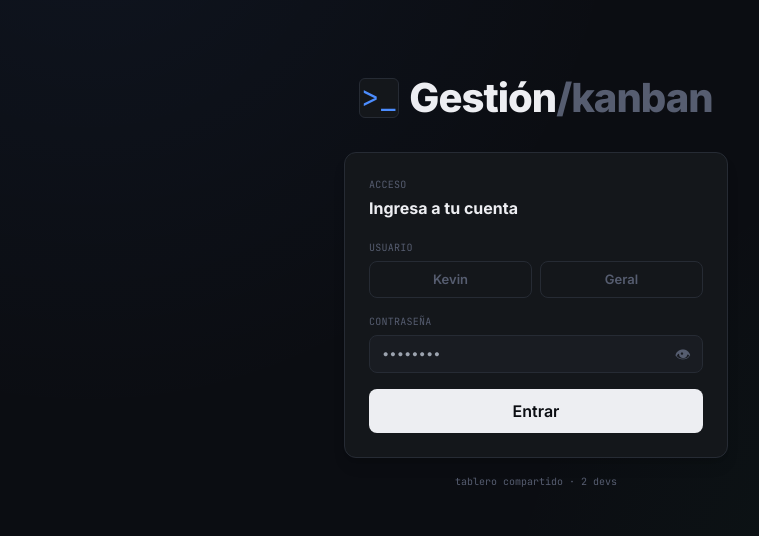
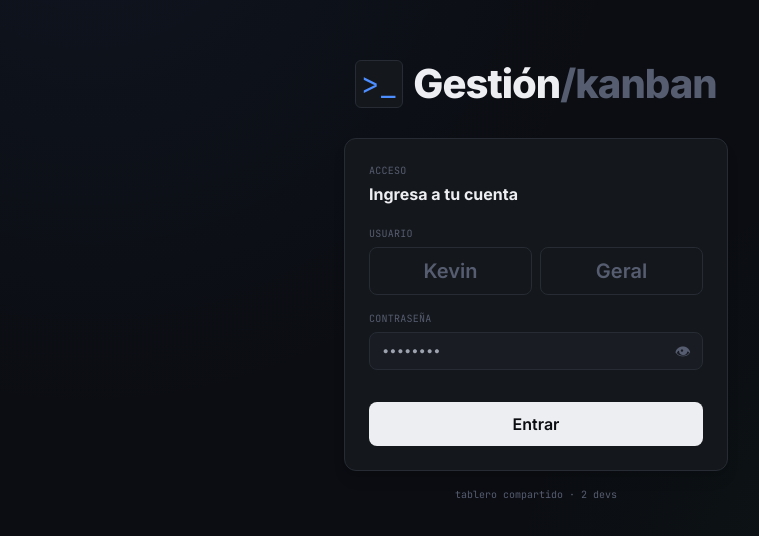
Before and after one commit to TheHttMaster/kanban-board, a website: page public/login.html in a window 1280 px wide. Shown: the part 122-658 px from the top of the page, without its empty margins (104-863 px from the left). Drawn offline with nearby package versions, Linux system fonts and the light colour scheme.

Commit message:
cambios del tamaño de fuente de letra

```diff
--- a/public/login.html
+++ b/public/login.html
@@ -27,7 +27,7 @@
 
   <div class="w-full max-w-sm">
     <div class="flex items-center gap-2.5 justify-center mb-6">
-      <div class="w-10 h-10 rounded-md bg-panel border border-edge flex items-center justify-center">
+      <div class="w-12 h-12 rounded-md bg-panel border border-edge flex items-center justify-center">
         <span class="font-mono text-[30px] text-ana">&gt;_</span>
       </div>
       <span class="font-sans font-extrabold text-[40px] tracking-tight">Gestión<span class="text-faint">/kanban</span></span>
@@ -39,8 +39,8 @@
 
       <label class="block font-mono text-[10px] uppercase tracking-wide text-faint mb-1.5">Usuario</label>
       <div class="grid grid-cols-2 gap-2 mb-4">
-        <button type="button" data-user="Kevin" class="user-pick-btn border border-edge rounded-lg py-2 text-[13px] font-semibold text-faint hover:border-ana hover:text-ana transition-colors">Kevin</button>
-        <button type="button" data-user="Geral" class="user-pick-btn border border-edge rounded-lg py-2 text-[13px] font-semibold text-faint hover:border-carlos hover:text-carlos transition-colors">Geral</button>
+        <button type="button" data-user="Kevin" class="user-pick-btn border border-edge rounded-lg py-2 text-[20px] font-semibold text-faint hover:border-ana hover:text-ana transition-colors">Kevin</button>
+        <button type="button" data-user="Geral" class="user-pick-btn border border-edge rounded-lg py-2 text-[20px] font-semibold text-faint hover:border-carlos hover:text-carlos transition-colors">Geral</button>
       </div>
 
       <label class="block font-mono text-[10px] uppercase tracking-wide text-faint mb-1.5">Contraseña</label>
@@ -52,7 +52,7 @@
 
       <p id="errorMsg" class="text-[11.5px] text-red-400 mb-2 hidden"></p>
 
-      <button id="loginBtn" class="w-full mt-2 bg-[#EDEEF2] text-base font-semibold text-[13px] px-3 py-2.5 rounded-lg hover:bg-white transition-colors">
+      <button id="loginBtn" class="w-full mt-6 bg-[#EDEEF2] text-base font-semibold text-[13px] px-3 py-2.5 rounded-lg hover:bg-white transition-colors">
         Entrar
       </button>
     </div>
```
